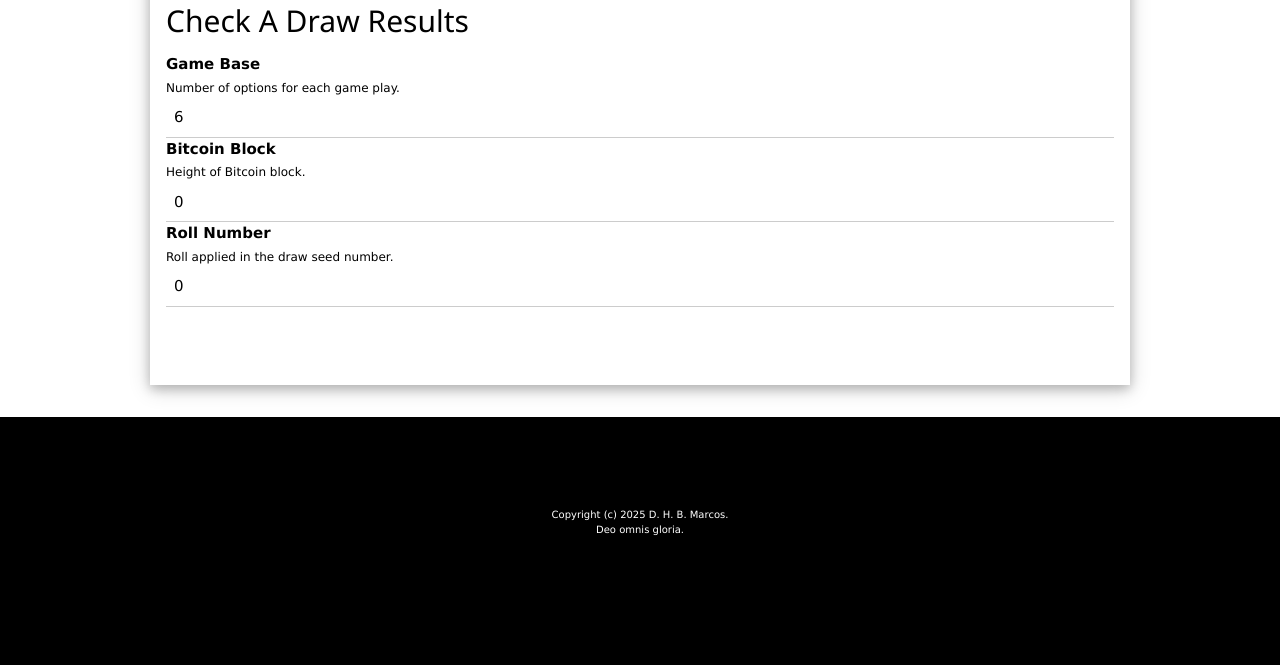
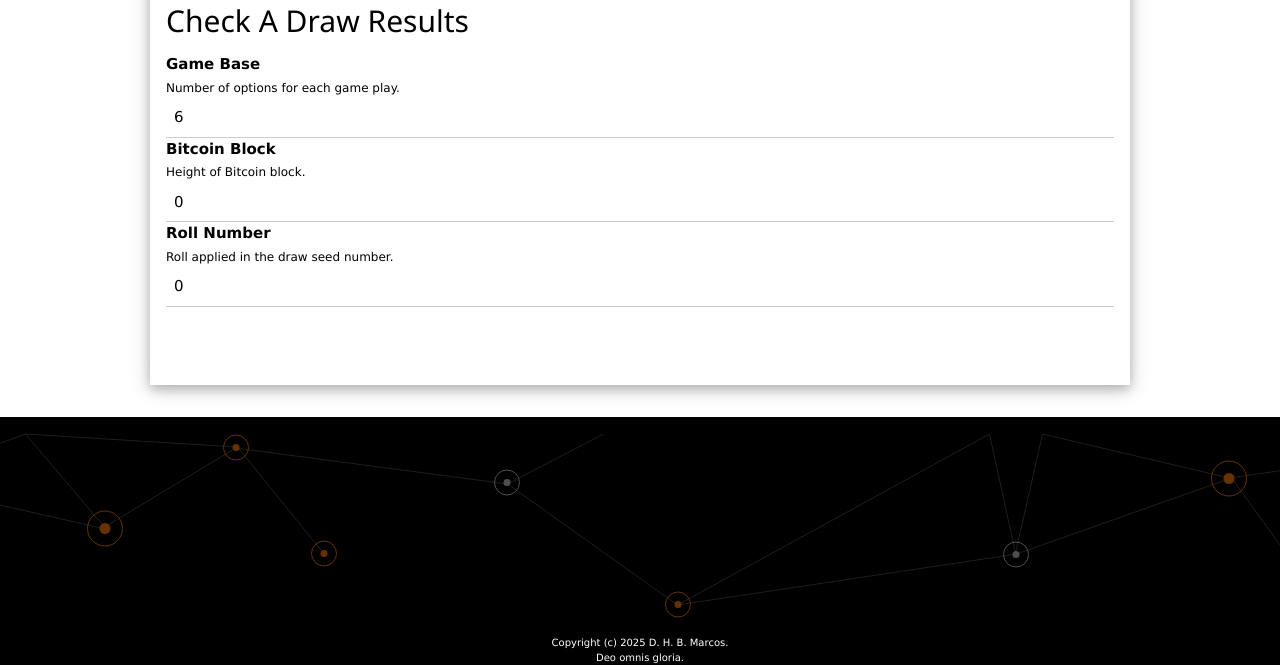
Before and after one commit to dhbmarcos/transparentlottery, a Jekyll site: the page built from example.md, in a window 1280 px wide. Shown: the part 651-1316 px from the top of the page. Built offline with Jekyll 4.4.1, drawn with Linux system fonts in a browser that asks for light colours; comment, search, counter and statistics services are not loaded; before the commit the page ends 1262 px from its top, so only the background shows below that.

Commit message:
Update site.

```diff
--- a/_layouts/example.html
+++ b/_layouts/example.html
@@ -8,6 +8,7 @@
         <link rel="stylesheet" href="https://www.w3schools.com/lib/w3-theme-deep-orange.css">
 		<link rel="stylesheet" href="/pages/code-theme.css">
 		<link rel="stylesheet" href="/pages/spinner.css">
+		<link rel="stylesheet" href="/pages/style.css">
         <script src="https://elementa.js.org/dist/0.3.0.js"></script>
         <script src="https://cdn.jsdelivr.net/npm/marked/marked.min.js"></script>
         <style>
@@ -332,7 +333,8 @@
 			</div>
         </div>
 
-        <footer class="w3-container w3-center w3-padding-64 w3-margin-top w3-black">
+        <footer class="div-d w3-container w3-center w3-padding-64 w3-margin-top w3-black">
+            <div class="w3-padding-64"></div>
 		    <div>
                 <site-menu></site-menu>
                 <p class="w3-tiny">Copyright (c) {{ site.time | date: "%Y" }} D. H. B. Marcos.<br>Deo omnis gloria.</p>
--- a/_layouts/simple.html
+++ b/_layouts/simple.html
@@ -8,6 +8,7 @@
         <link rel="stylesheet" href="https://www.w3schools.com/lib/w3-theme-deep-orange.css">
 		<link rel="stylesheet" href="/pages/code-theme.css">
 		<link rel="stylesheet" href="/pages/spinner.css">
+		<link rel="stylesheet" href="/pages/style.css">
         <script src="https://elementa.js.org/dist/0.3.0.js"></script>
         <style>
             html {
@@ -108,7 +109,8 @@
 			</div>
         </div>
 
-        <footer class="w3-container w3-center w3-padding-64 w3-margin-top w3-black">
+        <footer class="div-d w3-container w3-center w3-padding-64 w3-margin-top w3-black">
+            <div class="w3-padding-64"></div>
 		    <div>
                 <site-menu></site-menu>
                 <p class="w3-tiny">Copyright (c) {{ site.time | date: "%Y" }} D. H. B. Marcos.<br>Deo omnis gloria.</p>
--- /dev/null
+++ b/pages/style.css
@@ -0,0 +1,12 @@
+.div-l {
+    height: 200px;
+    background-image:  url("/pages/footer-bg-l.svg");
+    background-position: center bottom;
+    background-repeat: repeat-x;
+}
+.div-d {
+    height: 200px;
+    background-image:  url("/pages/footer-bg-d.svg");
+    background-position: center top;
+    background-repeat: repeat-x;
+}
```
Also changed, not shown: _layouts/default.html (+1 -15 lines).
